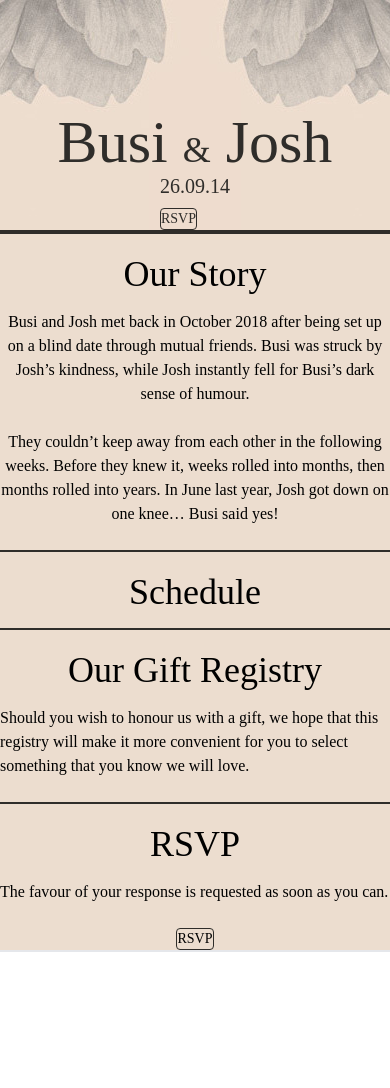
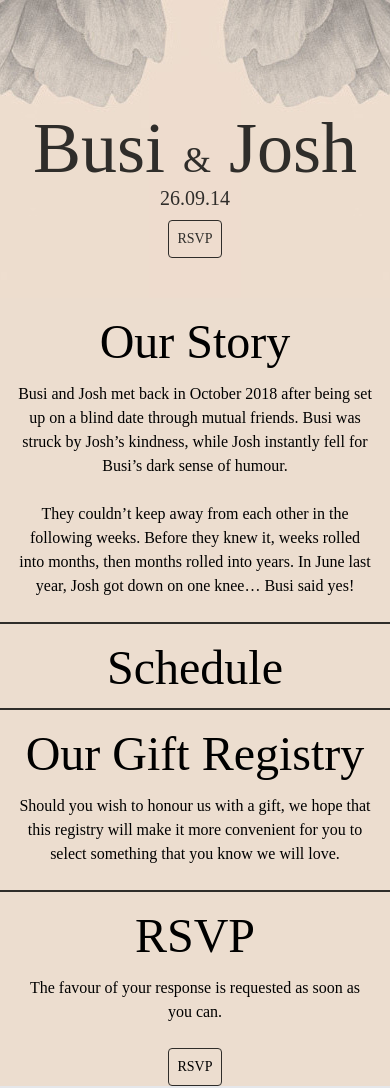
Before and after one commit to Le-Fox/thersvp, a Next.js app: page / in a window 390 px wide. Before the commit the page ends 952 px from the top, so only its background shows below. Built offline with nearby package versions, Linux system fonts and the light colour scheme; a web font is replaced by a local one.

Commit message:
added form

```diff
--- a/package.json
+++ b/package.json
@@ -16,6 +16,7 @@
     "eslint": "8.35.0",
     "eslint-config-next": "13.2.1",
     "framer-motion": "^10.12.10",
+    "google-spreadsheet": "^3.3.0",
     "next": "13.2.1",
     "react": "18.2.0",
     "react-dom": "18.2.0",
--- a/pages/_document.tsx
+++ b/pages/_document.tsx
@@ -3,9 +3,12 @@ import { Html, Head, Main, NextScript } from 'next/document'
 export default function Document() {
   return (
     <Html lang="en">
-      <Head />
+      <Head>
+        <meta name="viewport" content="width=device-width, initial-scale=1" />
+        <link rel="icon" href="/hand-in-hand.png" />
+      </Head>
+      <title>Busi & Josh</title>
       <body>
-
         <Main />
         <NextScript />
       </body>
--- a/pages/components/button.tsx
+++ b/pages/components/button.tsx
@@ -1,11 +1,19 @@
+import Link from 'next/link'
 import React from 'react'
 
+
+//  <button  className='lg:border-3 border-[1.5px] rounded font-AddingtonT lg:w-28 lg:h-16 md:w-[90px] md:h-12 border-kinda-black '>
 type Props = {}
 
 function Button({}: Props) {
   return (
 <div className='text-left lg:text-2xl text-sm md:text-base'>
-    <button  className='lg:border-3 border-[1.5px] rounded font-AddingtonT lg:w-28 lg:h-16 md:w-[90px] md:h-12 border-kinda-black '>RSVP</button>
+    <button  className='lg:border-3 border-[1.5px] rounded font-AddingtonT p-2 border-kinda-black '>
+
+      <Link href={'/rsvp'}>
+      RSVP
+      </Link>
+    </button>
   </div>
   )
 }
--- a/pages/components/hero.tsx
+++ b/pages/components/hero.tsx
@@ -1,3 +1,4 @@
+import Link from 'next/link'
 import React from 'react'
 
 type Props = {}
@@ -5,10 +6,12 @@ type Props = {}
 function Hero({}: Props) {
   return (
     <div>
+      <Link href={'/'}>
         <div className='pt-28 content-center text-center   font-Mathanifo break-keep'>
-        <h1 className='text-6xl md:text-10xl lg:text-10xl'> Busi <span className='text-4xl lg:text-8xl'> &amp;</span> Josh</h1>
+        <h1 className='text-7xl md:text-10xl lg:text-10xl'> Busi <span className='text-4xl lg:text-8xl'> &amp;</span> Josh</h1>
         {/* <h1>Busi <p className='font-Parisienne'>&</p> Josh</h1> */}
         </div>
+      </Link>
   </div>
   )
 }
--- a/pages/index.tsx
+++ b/pages/index.tsx
@@ -10,19 +10,14 @@ export default function Home() {
   const [isMid, setnavbar] = useState(false);
   return (
    <div className='bg-creamy-brown'>
-      <Head>
-        <title>Busi & Josh</title>
-        <meta name="description" content="Generated by create next app" />
-        <meta name="viewport" content="width=device-width, initial-scale=1" />
-        <link rel="icon" href="/hand-in-hand.png" />
-      </Head>
+
       <main className='snap-y snap-mandatory transition overflow-hidden'>
         {/* <NavBarComponent/>  */}
-        <section className=" text-kinda-black bg-repeat-x  bg-top bg-auto bg-blend-soft-light  bg-[url('../public/TightBackgroundImage.jpg')] lg:min-h-screen  snap-start z-20 flex  flex-col justify-center items-center border-b-4 border-kinda-black">
+        <section className=" text-kinda-black bg-repeat-x  bg-top bg-auto bg-blend-soft-light  bg-[url('../public/TightBackgroundImage.jpg')] lg:min-h-screen  snap-start z-20 flex  flex-col justify-center items-center pb-10 lg:pb-0">
             <Hero/>
-          <div className='lg:px-44 flex  flex-col justify-start items-start'>
-            <div className='text-left md:text-lg text-xl font-Mathanifo'>
-              <p className='lg:pl-4 lg:m-4 mb-2'>26.09.14</p>
+          <div className='lg:px-44 flex  flex-col justify-center items-center'>
+            <div className=' text-left md:text-lg text-xl font-Mathanifo'>
+              <p className='lg:m-4 mb-2'>26.09.14</p>
             </div>
             <Button/>
           </div>
@@ -32,13 +27,13 @@ export default function Home() {
         <div className='lg:px-44 '>
 
           <section  id="ourStory" className='snap-center  relative min-h-1/2   border-b-3 border-kinda-black my-5'>
-            <div className='text-center font-Mathanifo lg:text-6xl mb-4 text-4xl'>
+            <div className='text-center font-Mathanifo lg:text-6xl mb-4 text-5xl'>
               <h2>
               Our Story
               </h2>
             </div>
 
-            <div className='leading-6 text-center font-AddingtonT lg:text-2xl text-base'>
+            <div className='leading-6 text-center font-AddingtonT lg:text-2xl text-base px-4'>
               <p>
               Busi and Josh met back in October 2018 after being set up on a blind date through mutual friends. Busi was struck by Josh’s kindness, while Josh instantly fell for Busi’s dark sense of humour.
               </p>
@@ -57,7 +52,7 @@ export default function Home() {
 
           <section  id="schedule" className='snap-center min-h-1/2  border-b-3 border-kinda-black my-5'>
 
-            <div className='text-center font-Mathanifo lg:text-6xl mb-4 text-4xl'>
+            <div className='text-center font-Mathanifo lg:text-6xl mb-4 text-5xl'>
               <h2>
                 Schedule
               </h2>
@@ -68,11 +63,11 @@ export default function Home() {
 
           <section  id="GiftRegistry" className='snap-center min-h-1/2 border-b-3 border-kinda-black my-5'>
 
-            <div className='text-center font-Mathanifo lg:text-6xl mb-4 text-4xl'>
+            <div className='text-center font-Mathanifo lg:text-6xl mb-4 text-5xl'>
               <h2>Our Gift Registry</h2>
             </div>
 
-            <div className='leading-normal font-AddingtonT lg:text-2xl text-base'>
+            <div className='leading-normal text-center font-AddingtonT lg:text-2xl text-base px-4'>
               <p>
               Should you wish to honour us with a gift, we hope that this registry will make it more convenient for you to select something that you know we will love.
               </p>
@@ -83,11 +78,11 @@ export default function Home() {
           </section>
 
           <section id="RSVP" className='snap-center min-h-1/2 border-b-3 '>
-            <div className='text-center font-Mathanifo lg:text-6xl mb-4 text-4xl'>
+            <div className='text-center font-Mathanifo lg:text-6xl mb-4 text-5xl'>
               <h2>RSVP</h2>
             </div>
 
-            <div className='leading-normal font-AddingtonT lg:text-2xl text-base'>
+            <div className='leading-normal text-center  font-AddingtonT lg:text-2xl text-base px-4'>
               <p>
               The favour of your response is requested as soon as you can.
               </p>
```
Also changed, not shown: 1 other file (tests, documents, lock files or other folders).
